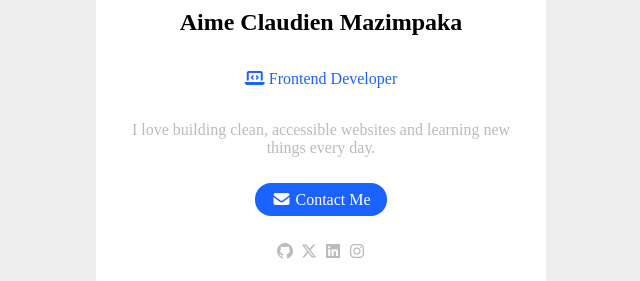
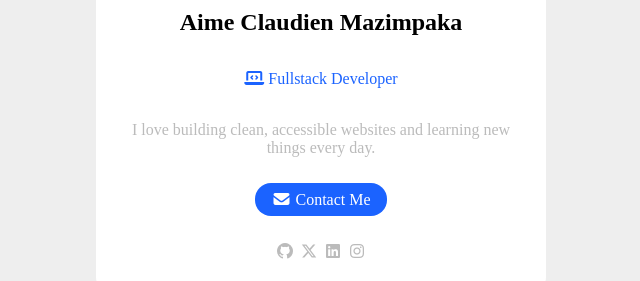
Before and after one commit to Aimecol/profile, a plain HTML site: page index.html in a window 1280 px wide. Shown: the part 332-613 px from the top of the page, 319-959 px from the left. Drawn offline with Linux system fonts and the light colour scheme.

Commit message:
Change title from 'Frontend Developer' to 'Fullstack Developer'

```diff
--- a/index.html
+++ b/index.html
@@ -19,7 +19,7 @@
             <div class="title">
                 <p>
                     <i class="fa-solid fa-laptop-code"></i>
-                    Frontend Developer
+                    Fullstack Developer
                 </p>
             </div>
             <div class="description">
```
